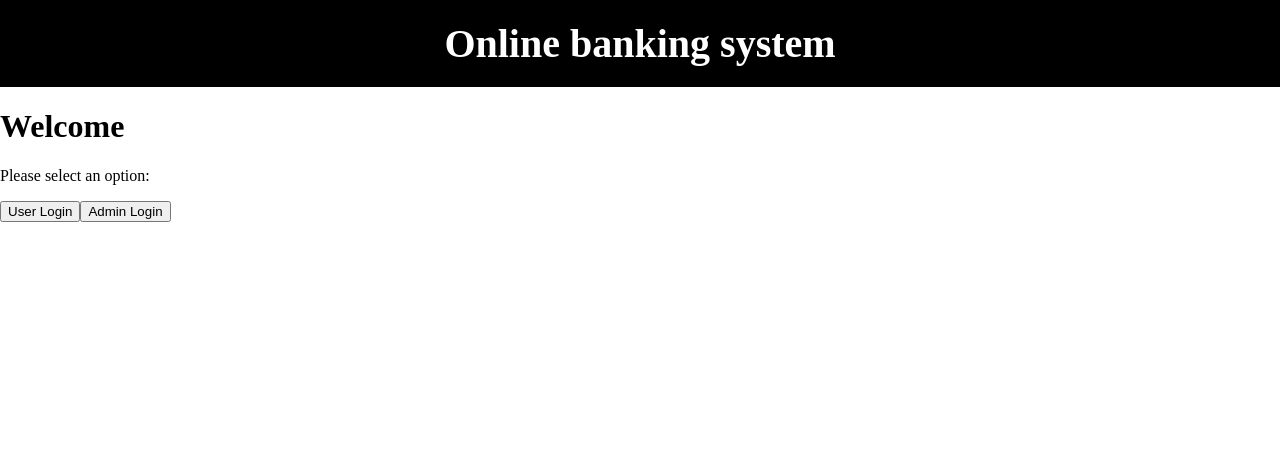
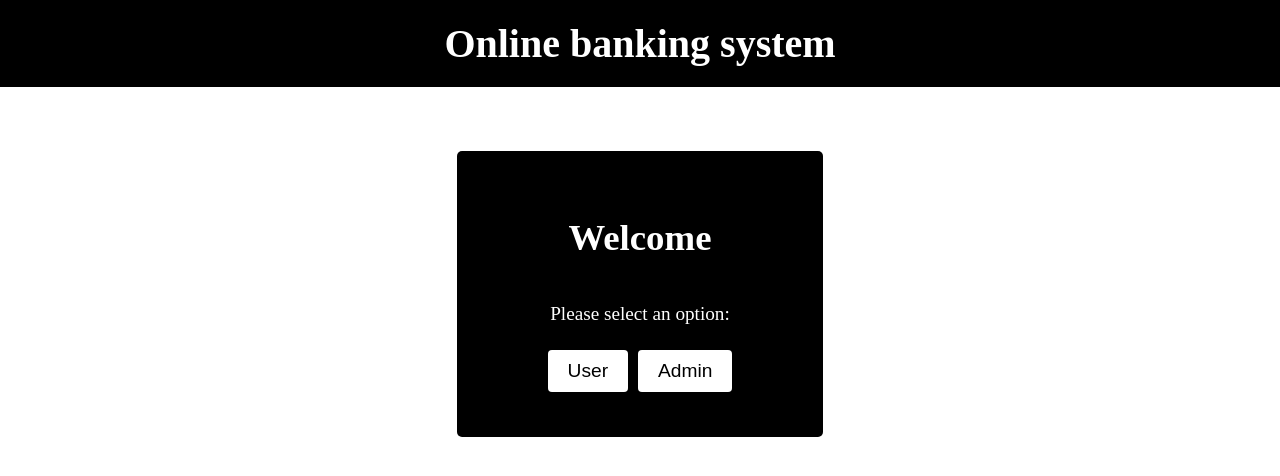
Before and after one commit to jagadeeshpj1610/bankProject, a React (Vite) app in the folder frontend/: page / in a window 1280 px wide. Shown: the top 476 px of the page. Built offline with nearby package versions, Linux system fonts and the light colour scheme.

Commit message:
add some styles

```diff
--- a/frontend/src/components/Welcome.jsx
+++ b/frontend/src/components/Welcome.jsx
@@ -1,20 +1,21 @@
 import React from "react";
 import { Link } from "react-router-dom";
 import Header from "./header";
+import '../css/App.css'
 
 const Welcome = () => {
   return (
     <>
       <Header />
-      <div>
+      <div className="userLoginDiv">
         <h1>Welcome</h1>
         <p>Please select an option:</p>
         <div>
           <Link to="/login">
-            <button>User Login</button>
+            <button>User</button>
           </Link>
           <Link to="/adminlogin">
-            <button>Admin Login</button>
+            <button>Admin</button>
           </Link>
         </div>
       </div>
--- a/frontend/src/css/App.css
+++ b/frontend/src/css/App.css
@@ -1,8 +1,41 @@
-*{
-  margin: 0px;
-  padding: 0px;
+.userLoginDiv {
+  display: flex;
+  flex-direction: column;
+  justify-content: center;
+  align-items: center;
+  height: 100vh;
+  background-color: black;
+  color: white;
+  width: 350px;
+  height: 270px;
+  border-radius: 5px;
+  margin: auto;
+  padding: 8px;
+  margin-top: 5%;
 }
 
-body{
-  margin: 0;
+button {
+  background-color: white;
+  color: black;
+  padding: 10px 20px;
+  gap: 9px;
+  font-size: 1.2rem;
+  border: none;
+  cursor: pointer;
+  margin: 5px;
+  border-radius: 4px;
 }
+
+button:hover {
+  /* background-color: #45a049; */
+  background-color: chartreuse;
+}
+
+h1 {
+  font-size: 2.3rem;
+}
+
+p {
+  font-size: 1.2rem;
+  margin-bottom: 20px;
+}
```
